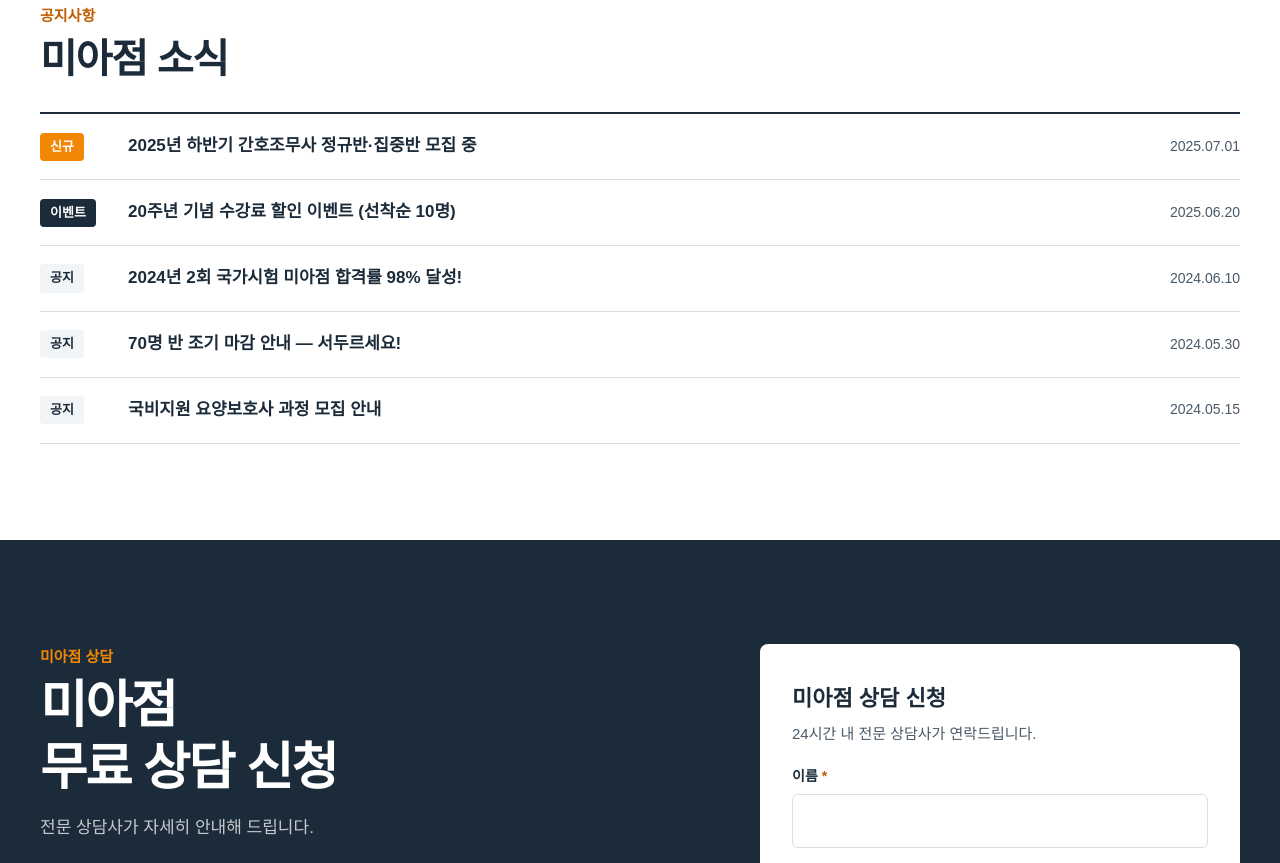
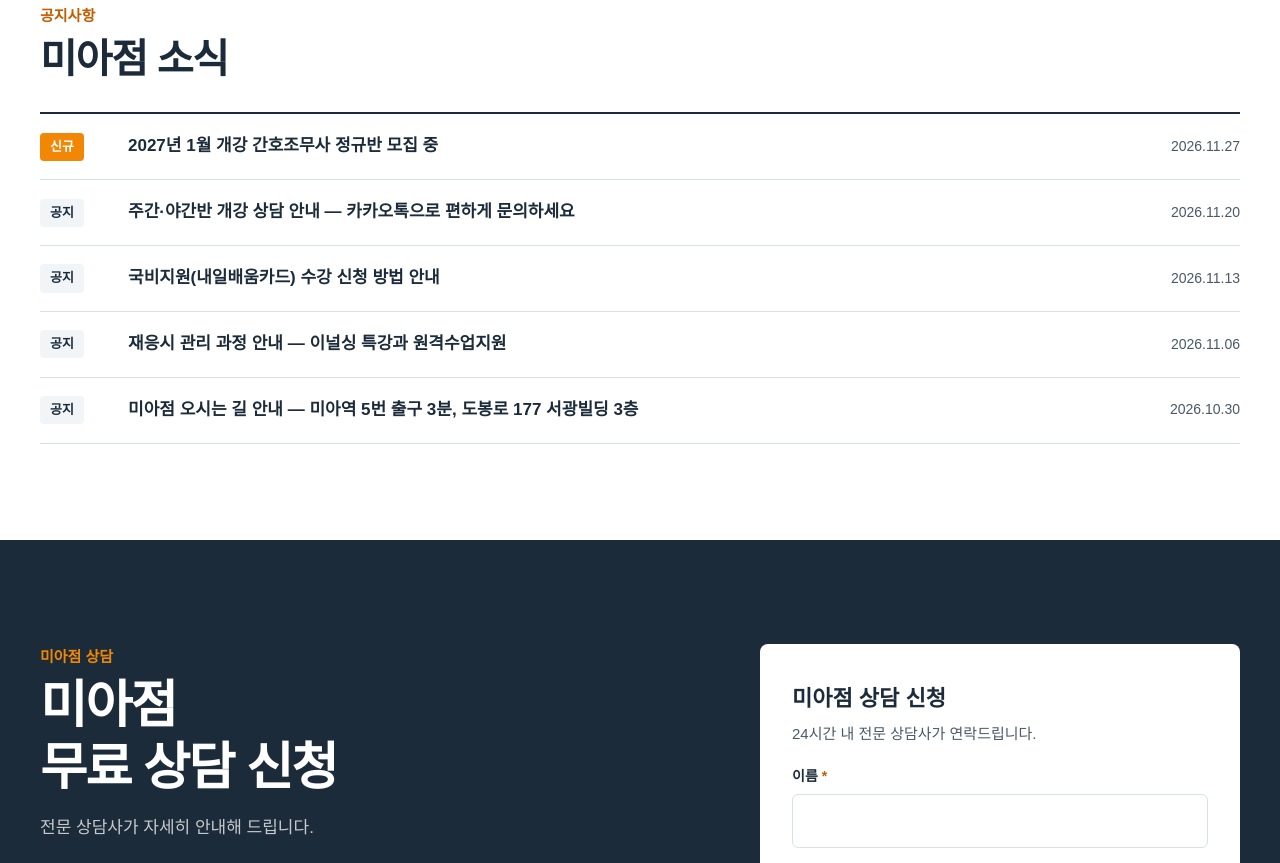
Before and after one commit to fornurseceo/jihye-nursing, a plain HTML site: page mia/index.html in a window 1280 px wide. Shown: the part 5179-6042 px from the top of the page. Drawn offline with Linux system fonts and the light colour scheme; a web font is replaced by a local one.

Commit message:
미아점 소식(공지사항) 최신 내용으로 교체
Co-Authored-By: Claude Opus 5.5 <noreply@anthropic.com>
Claude-Session: https://claude.ai/code/session_01Ncw93M7Ca5tKNkF6CgWDxJ

```diff
--- a/mia/index.html
+++ b/mia/index.html
@@ -289,11 +289,11 @@
         <p class="section-label">공지사항</p>
         <h2 id="noticeTitle">미아점 소식</h2>
         <ul class="bp-notices">
-          <li><span class="bp-tag bp-tag--new">신규</span><p>2025년 하반기 간호조무사 정규반·집중반 모집 중</p><time>2025.07.01</time></li>
-          <li><span class="bp-tag bp-tag--event">이벤트</span><p>20주년 기념 수강료 할인 이벤트 (선착순 10명)</p><time>2025.06.20</time></li>
-          <li><span class="bp-tag bp-tag--notice">공지</span><p>2024년 2회 국가시험 미아점 합격률 98% 달성!</p><time>2024.06.10</time></li>
-          <li><span class="bp-tag bp-tag--notice">공지</span><p>70명 반 조기 마감 안내 — 서두르세요!</p><time>2024.05.30</time></li>
-          <li><span class="bp-tag bp-tag--notice">공지</span><p>국비지원 요양보호사 과정 모집 안내</p><time>2024.05.15</time></li>
+          <li><span class="bp-tag bp-tag--new">신규</span><p>2027년 1월 개강 간호조무사 정규반 모집 중</p><time>2026.11.27</time></li>
+          <li><span class="bp-tag bp-tag--notice">공지</span><p>주간·야간반 개강 상담 안내 — 카카오톡으로 편하게 문의하세요</p><time>2026.11.20</time></li>
+          <li><span class="bp-tag bp-tag--notice">공지</span><p>국비지원(내일배움카드) 수강 신청 방법 안내</p><time>2026.11.13</time></li>
+          <li><span class="bp-tag bp-tag--notice">공지</span><p>재응시 관리 과정 안내 — 이널싱 특강과 원격수업지원</p><time>2026.11.06</time></li>
+          <li><span class="bp-tag bp-tag--notice">공지</span><p>미아점 오시는 길 안내 — 미아역 5번 출구 3분, 도봉로 177 서광빌딩 3층</p><time>2026.10.30</time></li>
         </ul>
       </div>
     </section>
```
